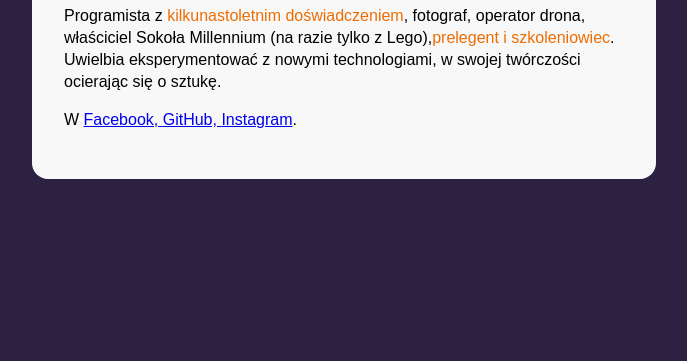
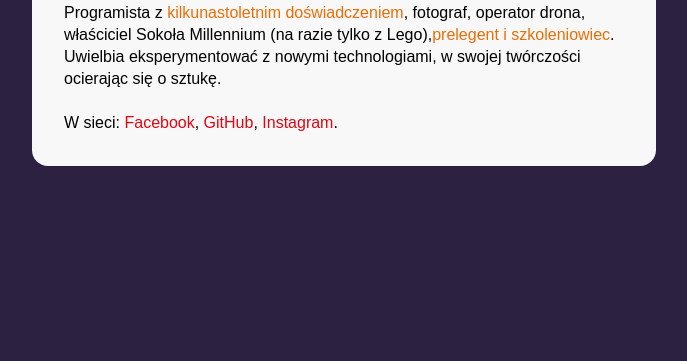
Before and after one commit to michalmaj1987/business-card, a plain HTML site: page index.html in a window 1280 px wide. Shown: the part 439-800 px from the top of the page, without its empty margins (296-983 px from the left). Drawn offline with Linux system fonts and the light colour scheme.

Commit message:
person content style

```diff
--- a/index.html
+++ b/index.html
@@ -18,7 +18,7 @@
         <h1 class="person__name">Imię i Nazwisko</h1>
         <p class="person__position">stanwisko:</p>
       </header>
-      <p class="person__description">
+      <p class="person__description person__description--with-margin">
         Programista z <strong class="special">kilkunastoletnim doświadczeniem</strong>, fotograf, operator drona,
         właściciel Sokoła Millennium (na razie
         tylko z Lego),<strong class="special">prelegent i szkoleniowiec</strong>. Uwielbia eksperymentować z nowymi
@@ -26,8 +26,9 @@
         ocierając się o sztukę.
       </p>
       <p class="person__description">
-        W <a class="person__link" href="#"> Facebook, </a><a class="person__link" href="#"> GitHub, </a> <a
-          class="person__link" href="#">Instagram</a>.
+        W sieci: <a class="person__link" href="#"> Facebook</a>,
+        <a class="person__link" href="#"> GitHub</a>,
+        <a class="person__link" href="#">Instagram</a>.
       </p>
     </article>
   </main>
--- a/style.css
+++ b/style.css
@@ -30,7 +30,22 @@ body{
 .person__description{
   font-size: 16px;
   line-height: 22px;
+  margin: 0;
 
+}
+
+.person__description--with-margin{
+  margin-bottom: 22px;
+
+}
+
+.peron__info{
+  margin-bottom: 24px;
+}
+
+.person__link{
+  color: #E20613;
+  text-decoration: none;
 }
 .person__name{
 font-size: 36px;
```
